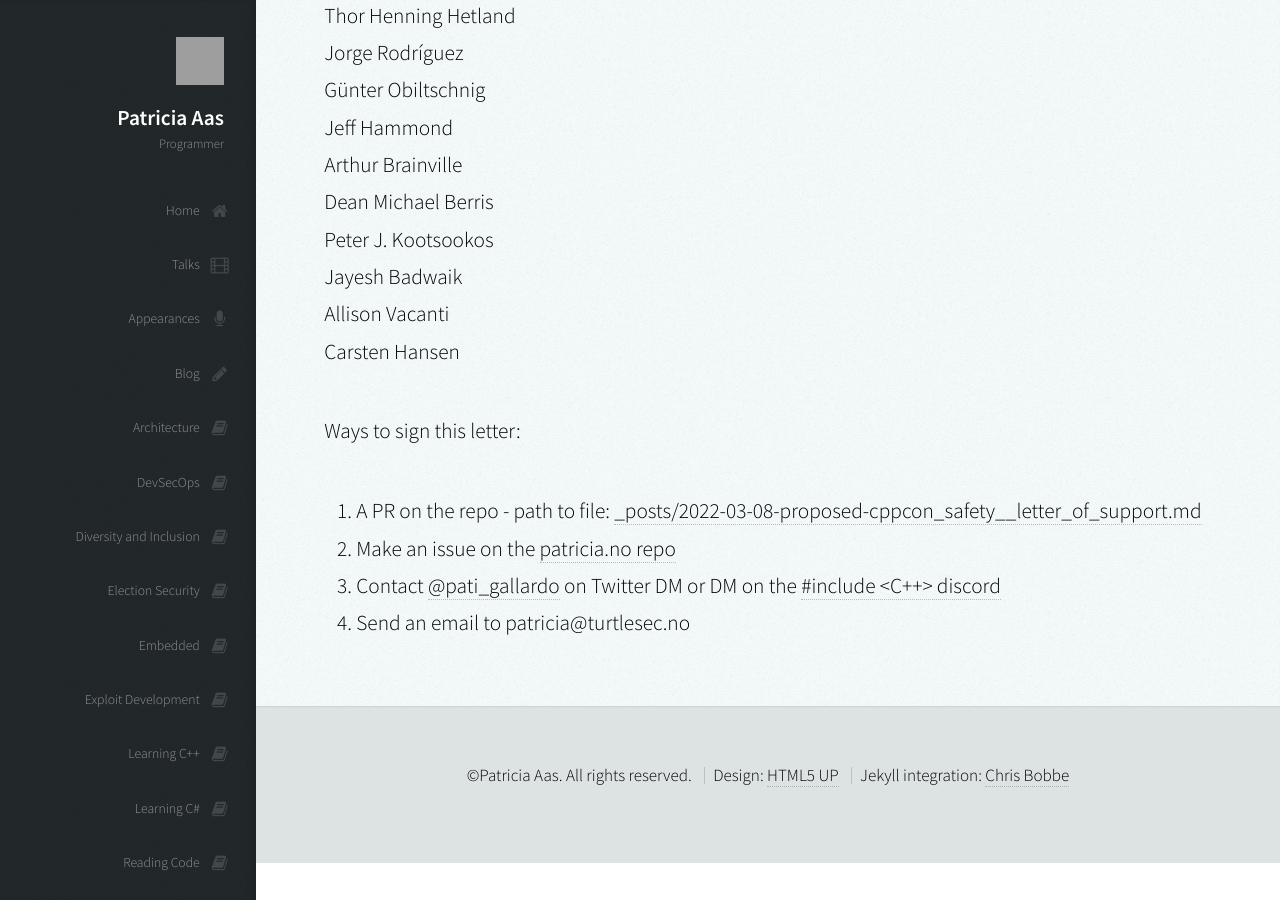
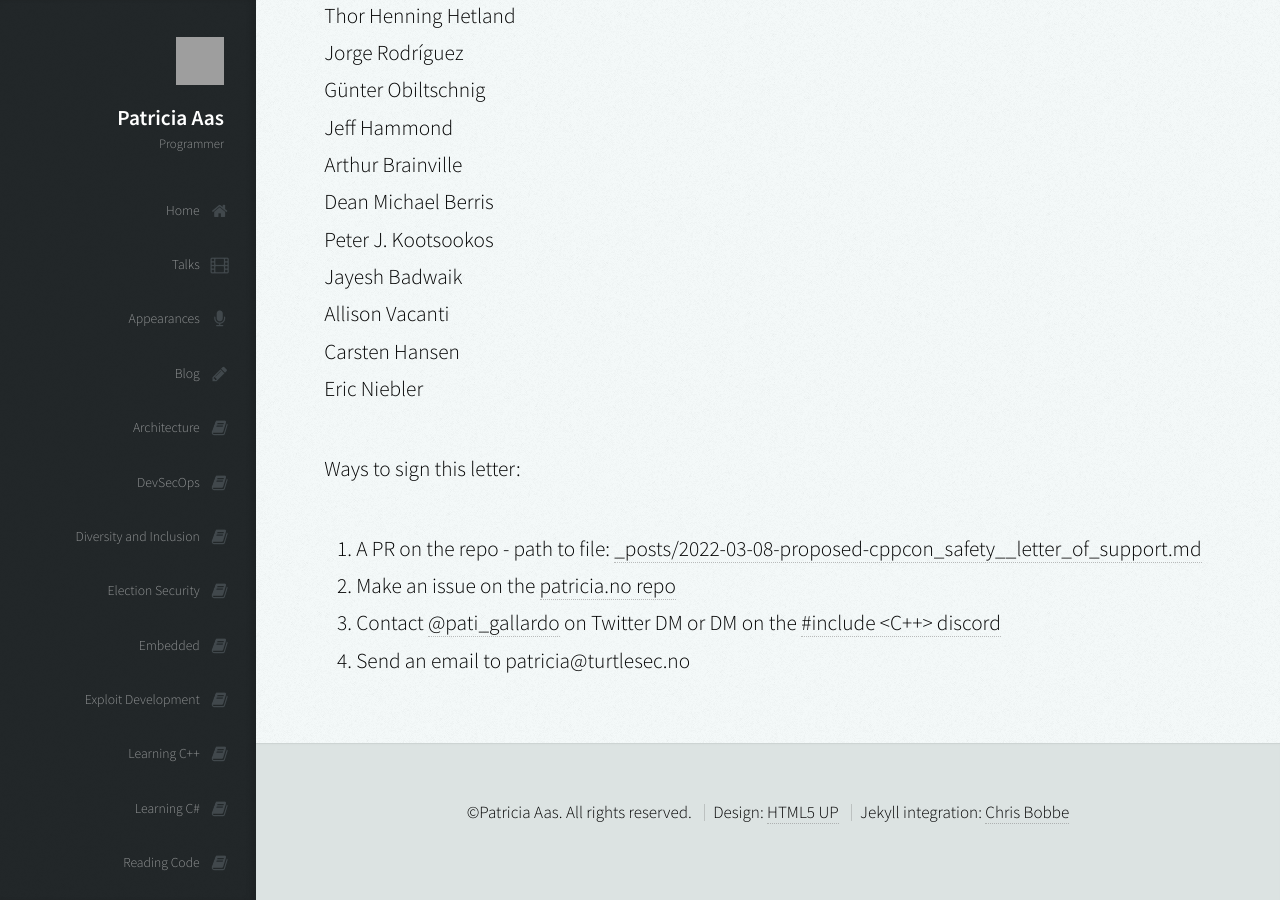
Before and after one commit to patricia-gallardo/patricia-gallardo.github.io, a Jekyll site: the page built from _posts/2022-03-08-proposed-cppcon_safety__letter_of_support.md, in a window 1280 px wide and 900 px high, scrolled down 5672 px. Built offline with Jekyll 4.4.1, drawn with Linux system fonts in a browser that asks for light colours; nearby versions of some CDN libraries; grey boxes are pictures that could not be loaded.

Commit message:
Update 2022-03-08-proposed-cppcon_safety__letter_of_support.md

```diff
--- a/_posts/2022-03-08-proposed-cppcon_safety__letter_of_support.md
+++ b/_posts/2022-03-08-proposed-cppcon_safety__letter_of_support.md
@@ -160,6 +160,7 @@ Peter J. Kootsookos <br>
 Jayesh Badwaik <br>
 Allison Vacanti <br>
 Carsten Hansen <br>
+Eric Niebler <br>
 
 
 Ways to sign this letter:
```
